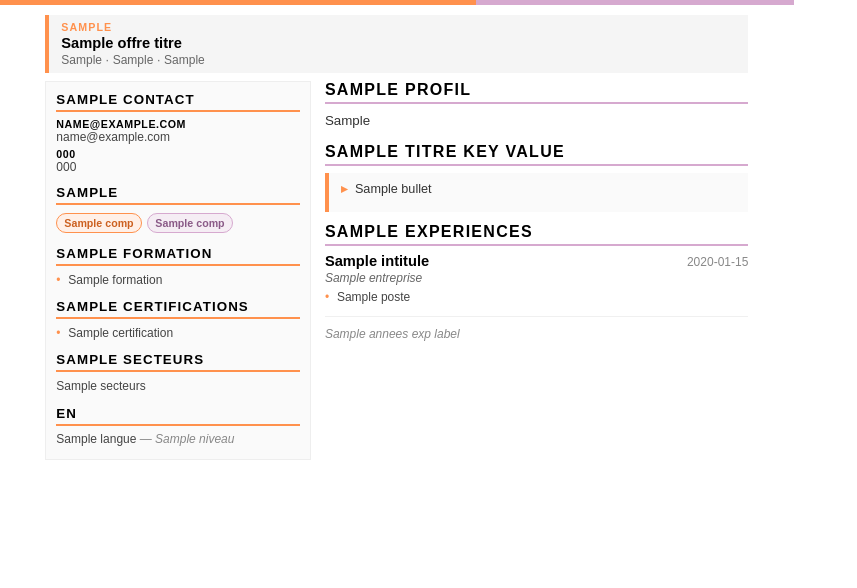
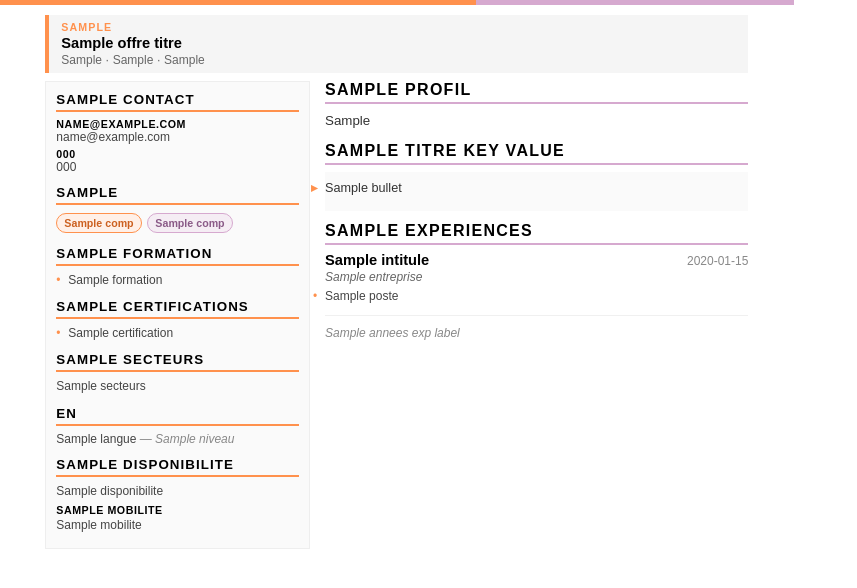
Before and after one commit to alice-rodriguez/ADH-IA-Commercial, a Python web app: template templates/cv_adh.html in a window 1280 px wide. Shown: the part 44-632 px from the top of the page, without its empty margins (0-857 px from the left). Run offline with Jinja, Linux system fonts and the light colour scheme; the template is opened without the code that fills it: most values are stand-ins (such as "Sample title", 1, 10 or a date in 2020); grey boxes marked "Sample" are stand-in pictures.

Commit message:
CV-01 : pleine largeur dès la page 2, plus de page orpheline, rubrique Disponibilité
- Colonne gauche en flottant : le contenu reprend toute la largeur sous la
  colonne (pages 1 et suivantes), ce qui supprime la page orpheline finale.
- En-têtes d'expérience en bloc avec dates flottantes à droite ; puces en
  ligne pour ne pas déborder sur la colonne gauche.
- Nouvelle rubrique DISPONIBILITÉ (valeur de disponibilité, puis sous-libellé
  Mobilité), affichée seulement si l'un des deux champs est renseigné.
- Libellés FR/EN ajoutés ; disponibilite et mobilite transmis au template.

Co-Authored-By: Claude Opus 5.5 <noreply@anthropic.com>

```diff
--- a/src/cv_genere/langue.py
+++ b/src/cv_genere/langue.py
@@ -19,6 +19,8 @@ LABELS_FR: dict[str, str] = {
     "certifications":   "Certifications",
     "secteurs":         "Secteurs",
     "langues":          "Langues",
+    "disponibilite":    "Disponibilité",
+    "mobilite":         "Mobilité",
     "profil":           "Profil",
     "experiences":      "Expériences",
     "annees_experience": "{n} ans d'expérience",
@@ -34,6 +36,8 @@ LABELS_EN: dict[str, str] = {
     "certifications":   "Certifications",
     "secteurs":         "Industries",
     "langues":          "Languages",
+    "disponibilite":    "Availability",
+    "mobilite":         "Mobility",
     "profil":           "Profile",
     "experiences":      "Experiences",
     "annees_experience": "{n} years of experience",
--- a/src/cv_genere/pdf.py
+++ b/src/cv_genere/pdf.py
@@ -127,6 +127,9 @@ def _generer_pdf_interne(
         certifications=contenu.get("certifications") or [],
         secteurs=secteurs,
         langues=contenu.get("langues") or [],
+        # Rubrique DISPONIBILITÉ : champs de la fiche candidat, tels quels
+        disponibilite=(cv.get("disponibilite") or "").strip(),
+        mobilite=(cv.get("mobilite") or "").strip(),
         profil_final=profil_final,
         key_value_bullets=contenu.get("key_value_bullets") or [],
         titre_key_value=titre_key_value,
--- a/templates/cv_adh.html
+++ b/templates/cv_adh.html
@@ -126,21 +126,27 @@
     margin-top: 2px;
   }
 
-  /* ── CORPS 2 COLONNES (table) ────────────────────────── */
+  /* ── CORPS : colonne gauche FLOTTANTE ─────────────────── */
+  /* Une table (ou un flex/grid) à deux colonnes s'étend sur toutes les pages :
+     la cellule gauche, vide après la page 1, laissait une bande grise.
+     Flottée, la colonne gauche n'occupe que la hauteur de son contenu (page 1) ;
+     la suite du contenu reprend toute la largeur dès qu'elle la dépasse. */
   .corps {
-    width: 186mm;
-    margin: 8px 12mm 4mm 12mm;
-    border-collapse: collapse;
-    table-layout: fixed;
+    margin: 8px 12mm 0 12mm;
+  }
+
+  .col-gauche-flottante {
+    float: left;
+    width: 74mm;            /* 70 mm de colonne + 4 mm de gouttière */
+    padding-right: 4mm;
+    background: #ffffff;    /* masque les filets des titres qui passent sous la colonne */
   }
 
   /* ── COLONNE GAUCHE ──────────────────────────────────── */
   .col-gauche {
-    width: 70mm;
     background: #fafafa;
     border: 1px solid #eeeeee;
     padding: 10px 10px;
-    vertical-align: top;
   }
 
   .section-titre {
@@ -234,10 +240,38 @@
     font-style: italic;
   }
 
-  /* ── COLONNE DROITE ──────────────────────────────────── */
-  .col-droite {
-    padding-left: 14px;
-    vertical-align: top;
+  .dispo-item {
+    font-size: 9pt;
+    color: #444444;
+    margin-bottom: 4px;
+    line-height: 1.35;
+  }
+
+  .dispo-item strong {
+    color: #000000;
+    display: block;
+    font-size: 8pt;
+    text-transform: uppercase;
+    letter-spacing: 0.05em;
+  }
+
+  /* ── COLONNE DROITE (contenu principal) ──────────────── */
+  /* Le texte s'écoule à droite de la colonne flottante sur la page 1, puis en
+     pleine largeur. Avec WeasyPrint, à côté d'un flottant :
+       - un bloc à contexte propre (flow-root, overflow, table) descend SOUS le
+         flottant, et un conteneur flex le CHEVAUCHE : aucun des deux n'est employé
+         dans le contenu principal ;
+       - une puce positionnée en absolu (left: 0) se dessinerait sur la colonne
+         gauche : les puces sont donc en ligne (inline-block + retrait négatif). */
+
+  /* Pied "N ans d'expérience" : jamais seul en tête d'une page supplémentaire */
+  .annees-exp {
+    font-size: 9pt;
+    color: #888888;
+    margin-top: 10px;
+    font-style: italic;
+    break-before: avoid;
+    page-break-before: avoid;
   }
 
   .section-droite-titre {
@@ -253,7 +287,7 @@
     page-break-after: avoid;
   }
 
-  .col-droite .section-droite-titre:first-child {
+  .col-droite > .section-droite-titre:first-child {
     margin-top: 0;
   }
 
@@ -284,23 +318,20 @@
   }
 
   .exp-header {
-    display: flex;
-    justify-content: space-between;
-    align-items: baseline;
-    gap: 12px;
     margin-bottom: 2px;
   }
 
   .exp-intitule {
     font-size: 11pt;
     font-weight: bold;
-    flex: 1;
   }
 
   .exp-dates {
+    float: right;
+    margin-left: 12px;
+    padding-top: 2px;
     font-size: 9pt;
     color: #888888;
-    flex-shrink: 0;
     white-space: nowrap;
   }
 
@@ -322,15 +353,16 @@
     font-size: 9pt;
     color: #444444;
     padding-left: 12px;
-    position: relative;
+    text-indent: -12px;
     margin-bottom: 3px;
     line-height: 1.4;
   }
 
   .exp-bullets li::before {
     content: "•";
-    position: absolute;
-    left: 0;
+    display: inline-block;
+    width: 12px;
+    text-indent: 0;
     color: #ff914d;
   }
 
@@ -338,12 +370,13 @@
     font-weight: bold;
     color: #ff914d;
     padding-left: 0;
+    text-indent: 0;
     margin-top: 6px;
     margin-bottom: 3px;
   }
 
   .exp-bullets .exp-bullet-titre::before {
-    content: "";
+    content: none;
   }
 
   /* ── POSTES (regroupement Earlier Career) ────────────── */
@@ -357,15 +390,16 @@
     font-size: 9pt;
     color: #444444;
     padding-left: 12px;
-    position: relative;
+    text-indent: -12px;
     margin-bottom: 2px;
     line-height: 1.35;
   }
 
   .exp-postes li::before {
     content: "•";
-    position: absolute;
-    left: 0;
+    display: inline-block;
+    width: 12px;
+    text-indent: 0;
     color: #ff914d;
   }
 
@@ -387,15 +421,16 @@
     font-size: 9.5pt;
     color: #333333;
     padding-left: 14px;
-    position: relative;
+    text-indent: -14px;
     margin-bottom: 5px;
     line-height: 1.4;
   }
 
   .key-value-liste li::before {
     content: "▸";
-    position: absolute;
-    left: 0;
+    display: inline-block;
+    width: 14px;
+    text-indent: 0;
     color: #ff914d;
     font-weight: bold;
   }
@@ -436,12 +471,12 @@
   {% endif %}
 </div>
 
-<!-- CORPS 2 COLONNES -->
-<table class="corps">
-  <tr>
+<!-- CORPS : colonne gauche flottante (page 1) + contenu pleine largeur ensuite -->
+<div class="corps">
 
-    <!-- COLONNE GAUCHE -->
-    <td class="col-gauche">
+    <!-- COLONNE GAUCHE (flottante) -->
+    <div class="col-gauche-flottante">
+    <div class="col-gauche">
 
       <div class="section-titre">{{ labels.contact }}</div>
       <div class="contact-item">
@@ -495,10 +530,24 @@
       {% endfor %}
       {% endif %}
 
-    </td>
+      {% if disponibilite or mobilite %}
+      <div class="section-titre">{{ labels.disponibilite }}</div>
+      {% if disponibilite %}
+      <div class="dispo-item">{{ disponibilite }}</div>
+      {% endif %}
+      {% if mobilite %}
+      <div class="dispo-item">
+        <strong>{{ labels.mobilite }}</strong>
+        {{ mobilite }}
+      </div>
+      {% endif %}
+      {% endif %}
 
-    <!-- COLONNE DROITE -->
-    <td class="col-droite">
+    </div>
+    </div>
+
+    <!-- CONTENU PRINCIPAL -->
+    <div class="col-droite">
 
       <div class="section-droite-titre">{{ labels.profil }}</div>
       <div class="profil-texte">{{ profil_final }}</div>
@@ -519,8 +568,8 @@
       {% for exp in experiences %}
       <div class="experience-item">
         <div class="exp-header">
+          <div class="exp-dates">{{ exp.dates }}</div>
           <div class="exp-intitule" style="color: {{ '#ff914d' if exp.a_mettre_en_avant else '#000000' }}">{{ exp.intitule }}</div>
-          <div class="exp-dates">{{ exp.dates }}</div>
         </div>
         <div class="exp-entreprise">{{ exp.entreprise }}</div>
         {% if exp.postes %}
@@ -546,15 +595,12 @@
       {% endif %}
 
       {% if annees_exp_label %}
-      <p style="font-size:9pt; color:#888; margin-top:10px; font-style:italic;">
-        {{ annees_exp_label }}
-      </p>
+      <p class="annees-exp">{{ annees_exp_label }}</p>
       {% endif %}
 
-    </td>
+    </div>
 
-  </tr>
-</table>
+</div>
 
 </body>
 </html>
```
